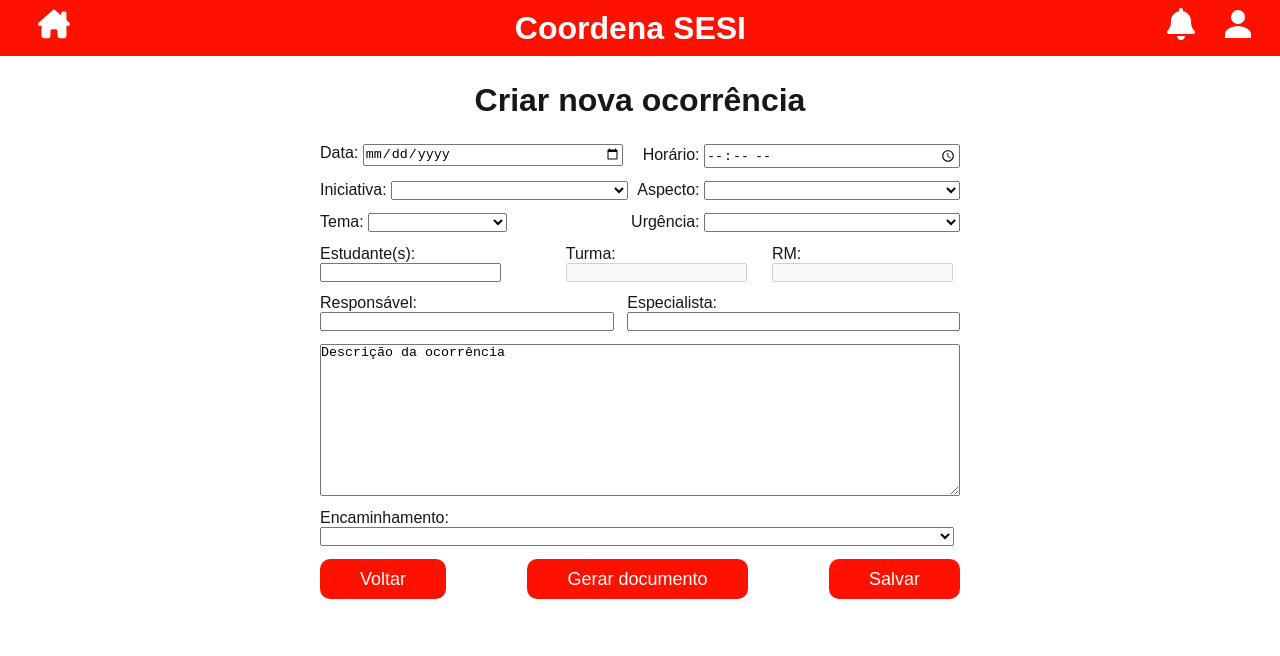
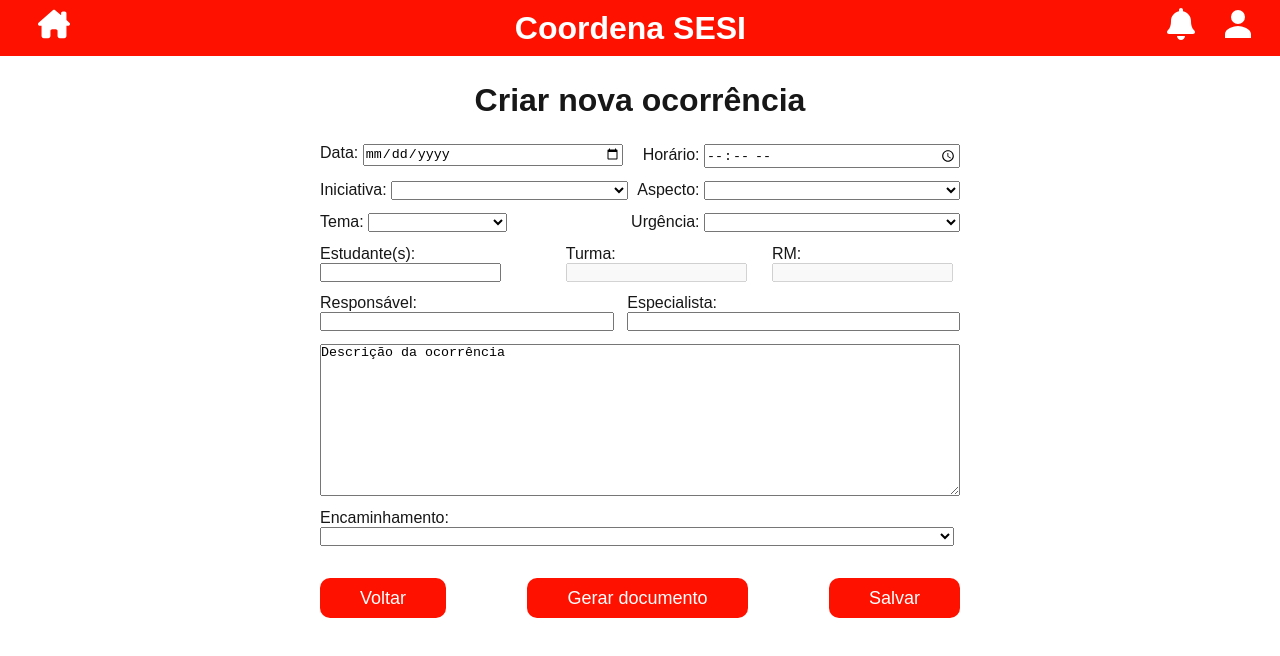
Before and after one commit to Thur00/CoordenaPF-FrontEnd, a Next.js app: page /Paginas/CriarOcorrencia in a window 1280 px wide. Shown: the top 656 px of the page. Built offline with nearby package versions, Linux system fonts and the light colour scheme.

Commit message:
arruma ae

```diff
--- a/Components/criaroco.module.css
+++ b/Components/criaroco.module.css
@@ -93,7 +93,7 @@
     width: 100%;
     display: flex;
     justify-content: space-between;
-    margin: 2% 0;
+    margin: 5% 0 0;
 }
 
 .botaovoltar {
```
